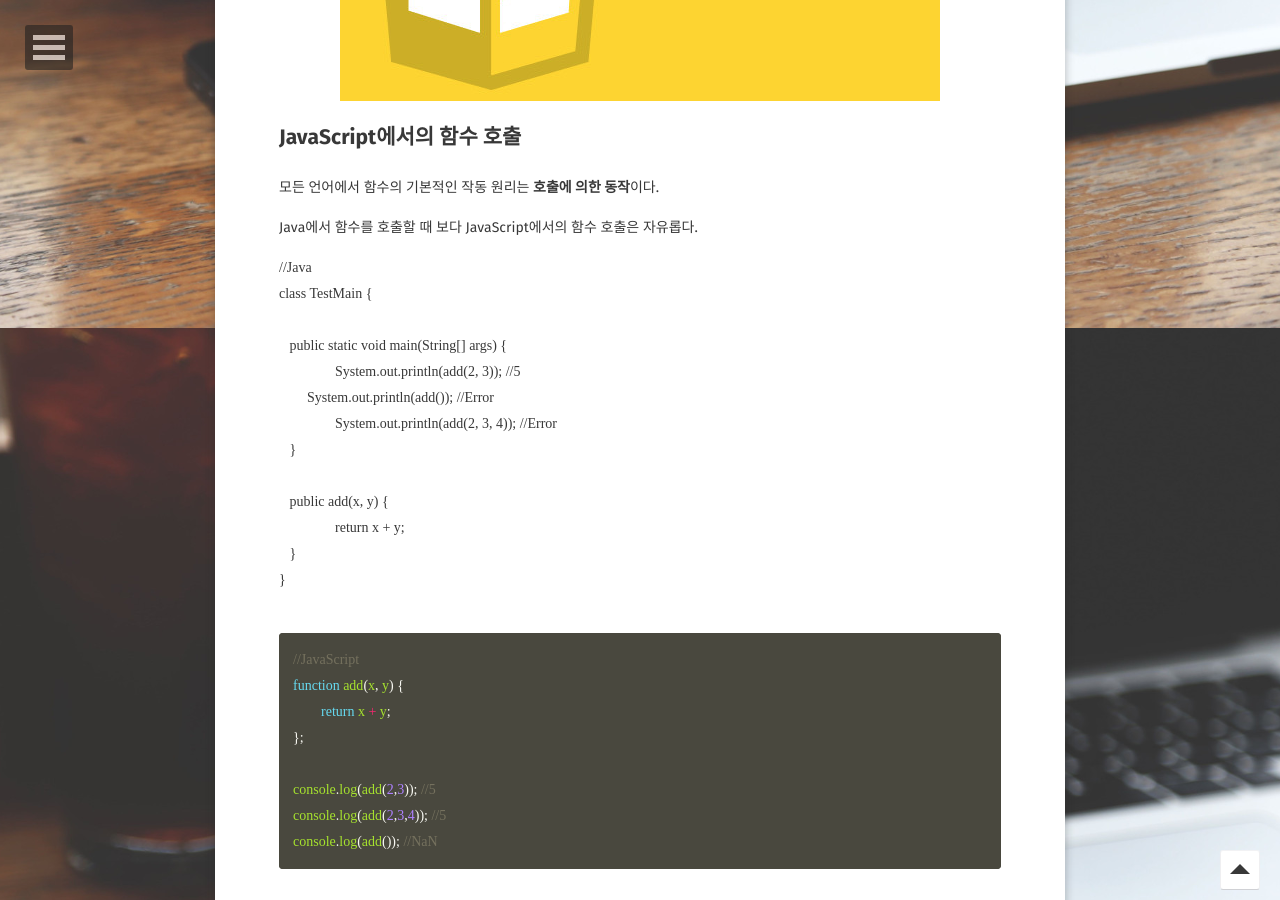
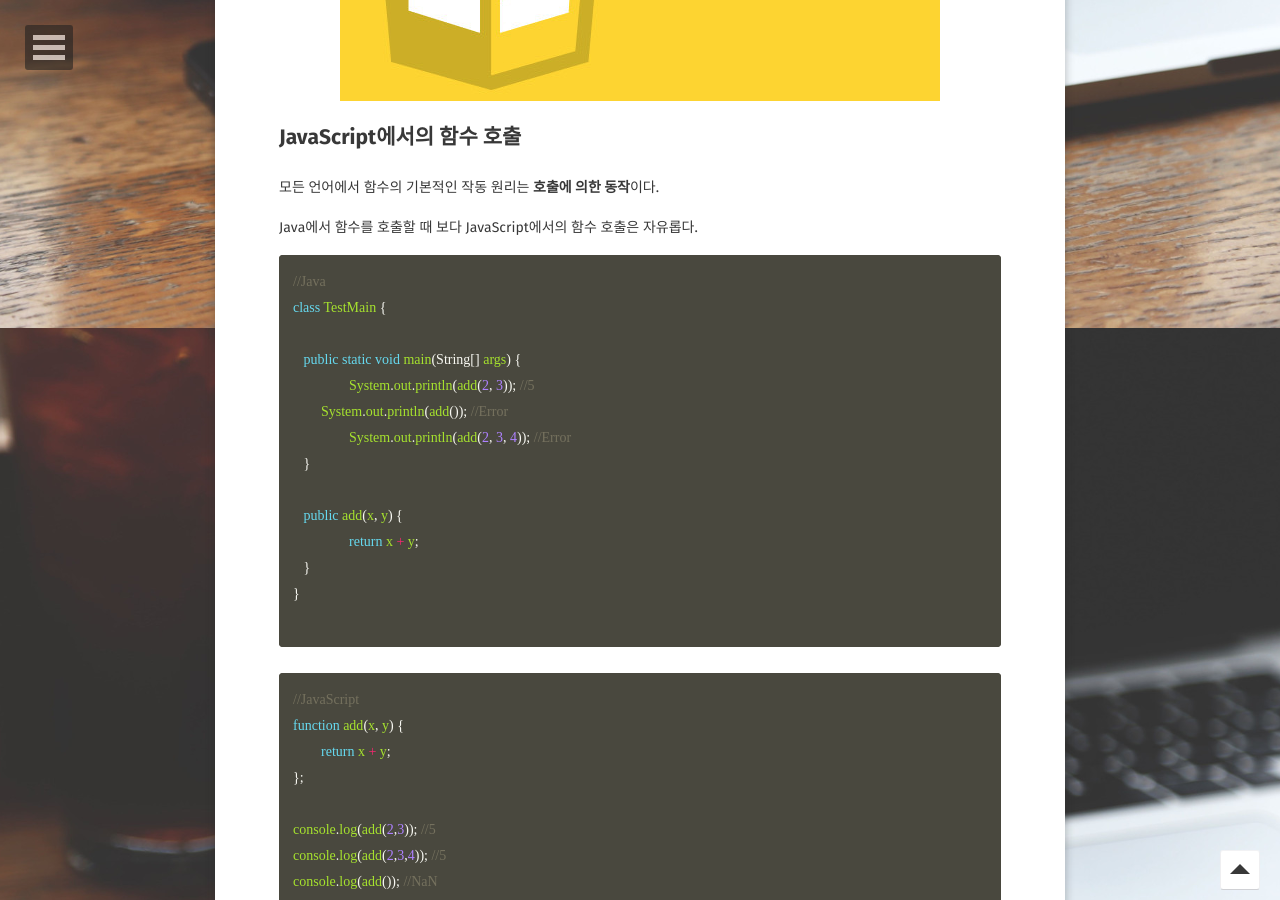
Before and after one commit to BKJang/DEVLOG, a Jekyll site: the page built from _posts/javascript/2018-09-26-Calling_Function_and_arguments.md, in a window 1280 px wide and 900 px high, scrolled down 572 px. Built offline with Jekyll 4.4.1, drawn with Linux system fonts in a browser that asks for light colours; some web fonts are replaced; comment, search, counter and statistics services are not loaded.

Commit message:
Commit 2018-09-26-Calling_Function_and_arguments.md

````diff
--- a/_posts/javascript/2018-09-26-Calling_Function_and_arguments.md
+++ b/_posts/javascript/2018-09-26-Calling_Function_and_arguments.md
@@ -17,7 +17,7 @@ comments: true
 
 Java에서 함수를 호출할 때 보다 JavaScript에서의 함수 호출은 자유롭다.
 
-```Java
+```javascript
 //Java
 class TestMain {
 
````
